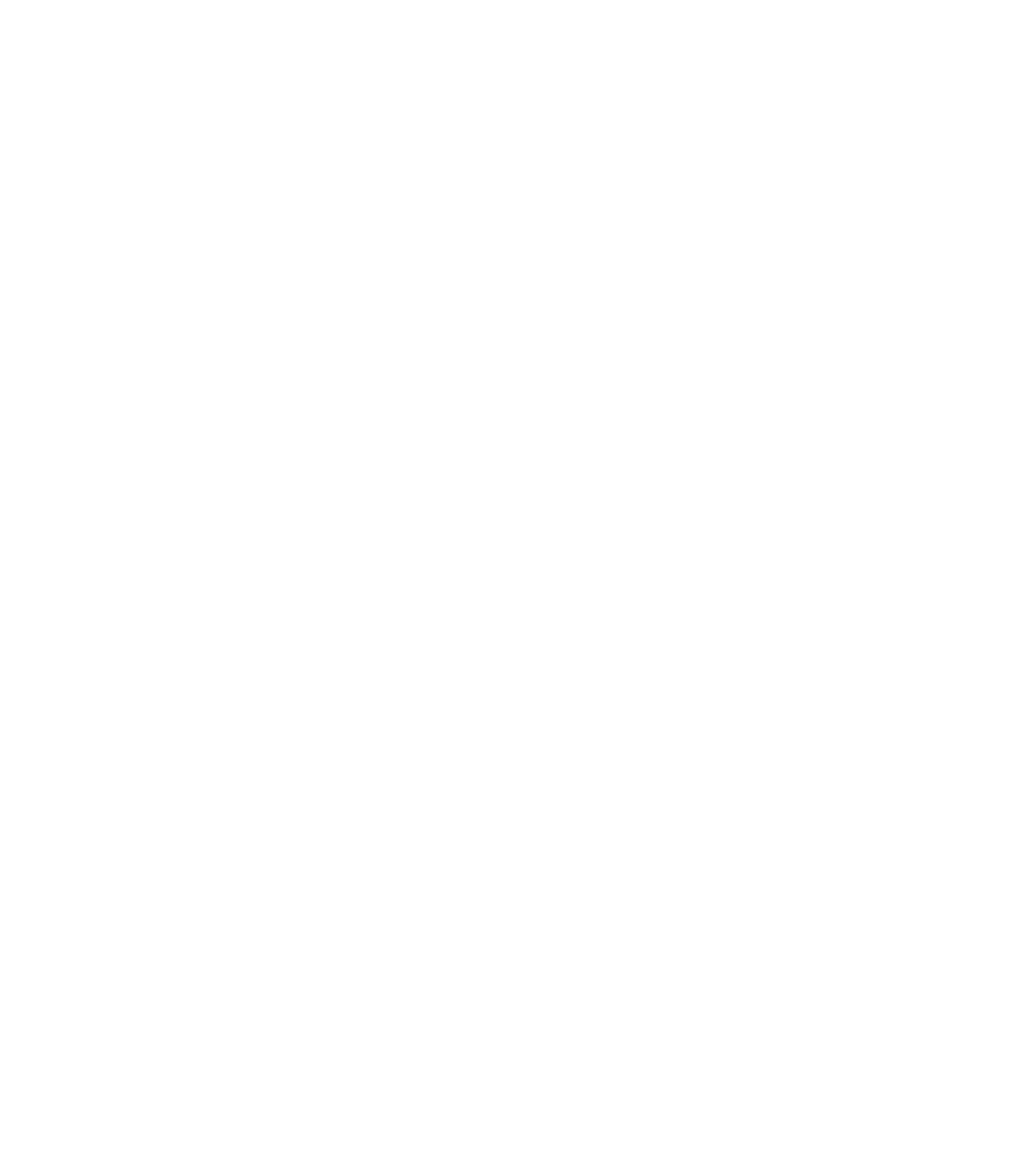
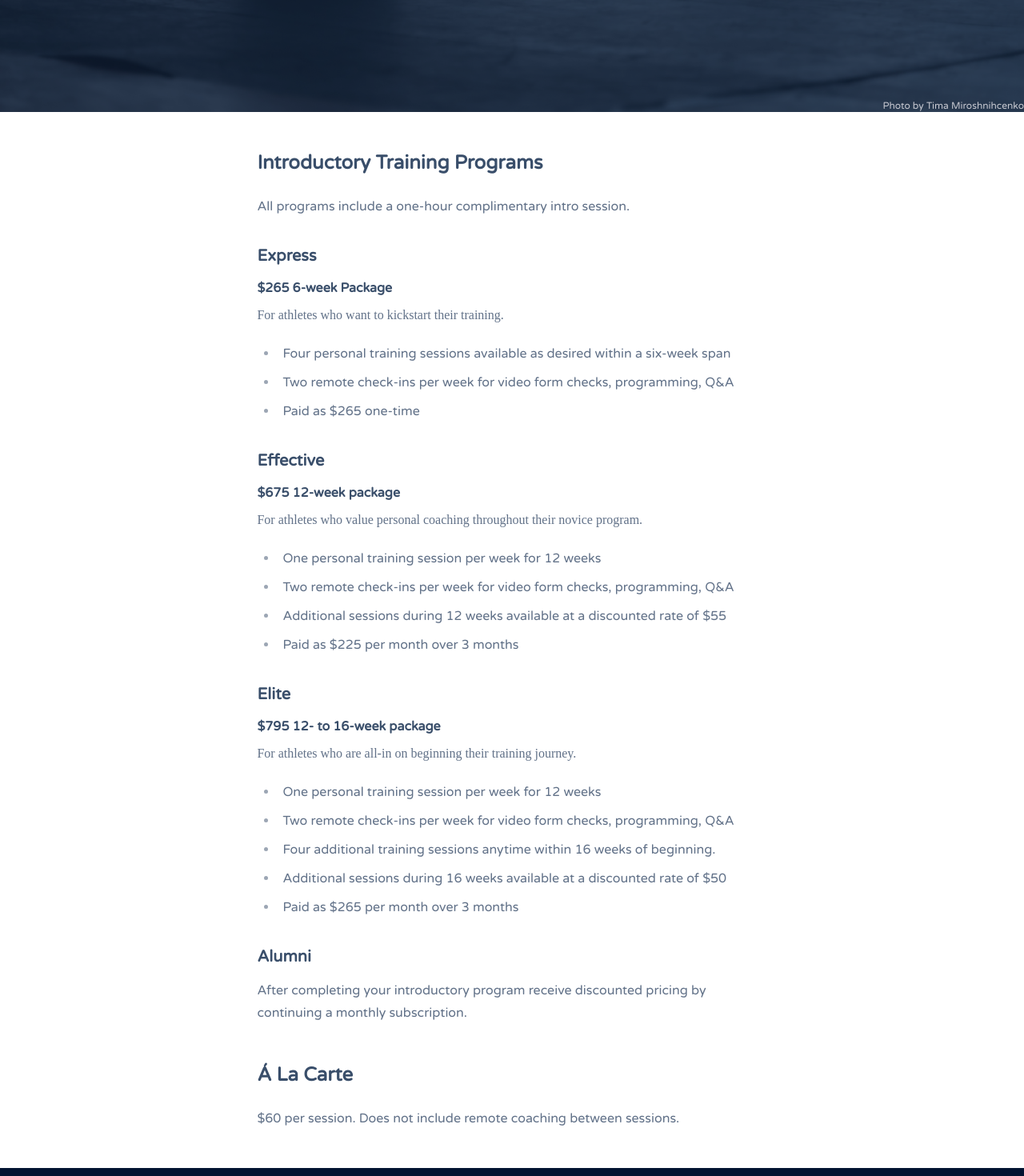
Before and after one commit to alexjgustafson/gus.coach, a SvelteKit app: page /pricing in a window 1280 px wide. Before the commit this address had no page. Shown: the part 660-2130 px from the top of the page at 80% size. Before the commit the page ends 800 px from the top, so only its background shows below. Built offline with nearby package versions, Linux system fonts and the light colour scheme; a web font is replaced by a local one.

Commit message:
add pricing page

```diff
--- /dev/null
+++ b/src/routes/pricing/+page.svelte
@@ -0,0 +1,59 @@
+<svelte:head>
+    <title>Pricing - Starting Strength at Gus's Barbell Club</title>
+    <meta name="description" content="Pricing to train at Gus's Barbell Club using the Starting Strength method.">
+</svelte:head>
+<div class="hero min-h-screen" style="background-image:url('foggy-gym.jpg');">
+  <div class="hero-overlay bg-opacity-60"></div>
+  <div class="hero-content text-center text-neutral-content flex-col">
+    <div class="max-w-md">
+      <div class="prose text-neutral-content">
+        <h1 class="text-neutral-content text-5xl">Pricing</h1>
+      </div>
+    </div>
+    <div class="hero__photo-credit text-xs absolute bottom-0 right-0">
+      <a href="https://www.pexels.com/photo/close-up-shot-of-a-barbell-6389516/" target="_blank">Photo by Tima Miroshnihcenko</a>
+    </div>
+  </div>
+</div>
+<div class="w-full border-opacity-50 py-12">
+  <div class="container mx-auto px-2 prose">
+    <h2>Introductory Training Programs</h2>
+    <p>All programs include a one-hour complimentary intro session.</p>
+
+    <h3>Express</h3>
+    <h4>$265 6-week Package</h4>
+    <p class="font-accent">For athletes who want to kickstart their training.</p>
+    <ul>
+      <li>Four personal training sessions available as desired within a six-week span</li>
+      <li>Two remote check-ins per week for video form checks, programming, Q&A</li>
+      <li>Paid as $265 one-time</li>
+    </ul>
+
+    <h3>Effective</h3>
+    <h4>$675 12-week package</h4>
+    <p class="font-accent">For athletes who value personal coaching throughout their novice program.</p>
+    <ul>
+      <li>One personal training session per week for 12 weeks</li>
+      <li>Two remote check-ins per week for video form checks, programming, Q&A</li>
+      <li>Additional sessions during 12 weeks available at a discounted rate of $55</li>
+      <li>Paid as $225 per month over 3 months</li>
+    </ul>
+
+    <h3>Elite</h3>
+    <h4>$795 12- to 16-week package</h4>
+    <p class="font-accent">For athletes who are all-in on beginning their training journey.</p>
+    <ul>
+      <li>One personal training session per week for 12 weeks</li>
+      <li>Two remote check-ins per week for video form checks, programming, Q&A</li>
+      <li>Four additional training sessions anytime within 16 weeks of beginning.</li>
+      <li>Additional sessions during 16 weeks available at a discounted rate of $50</li>
+      <li>Paid as $265 per month over 3 months</li>
+    </ul>
+
+    <h3>Alumni</h3>
+    <p>After completing your introductory program receive discounted pricing by continuing a monthly subscription.</p>
+
+    <h2>Á La Carte</h2>
+    <p>$60 per session. Does not include remote coaching between sessions.</p>
+  </div>
+</div>
```
